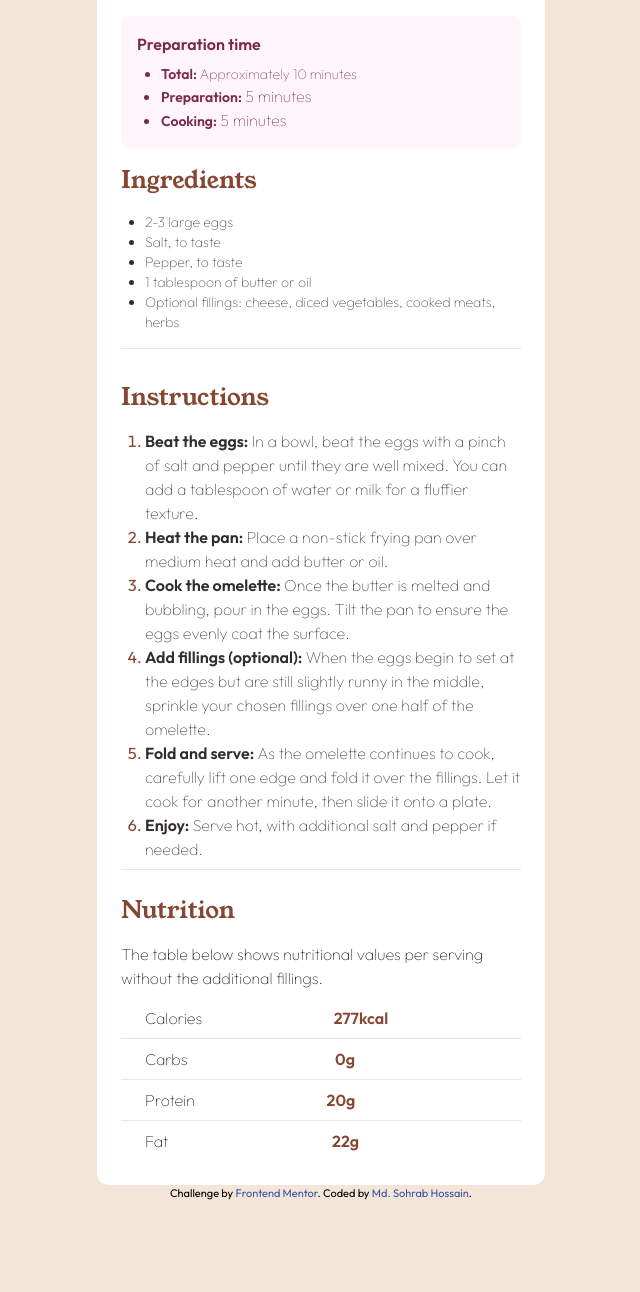
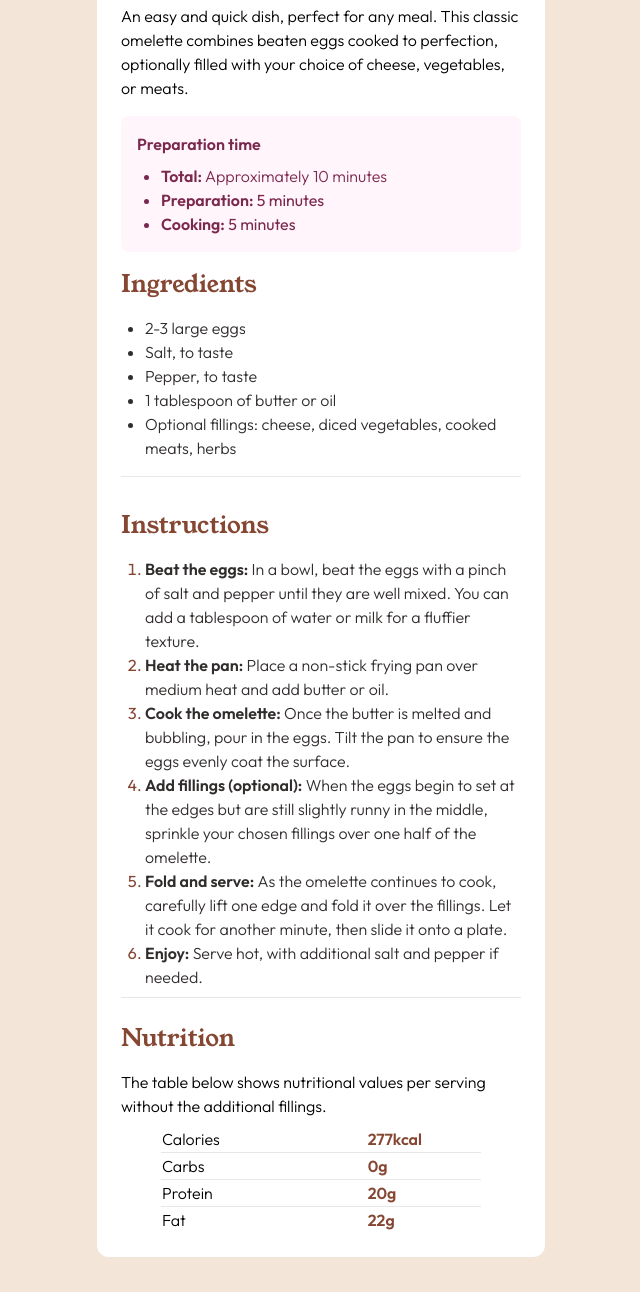
Before and after one commit to planner-sohrab/recipe-page, a plain HTML site: page index.html in a window 1280 px wide. Shown: the part 351-1643 px from the top of the page, without its empty margins (319-959 px from the left). Before the commit the page ends 1552 px from the top, so only its background shows below. Drawn offline with nearby package versions, Linux system fonts and the light colour scheme.

Commit message:
second commit

```diff
--- a/index.html
+++ b/index.html
@@ -61,8 +61,8 @@
     </style>
   </head>
   <body class="bg-Stone-100">
-    <div class="container min-h-screen flex justify-center items-center">
-      <div class="card max-w-md bg-White rounded-xl p-6">
+    <div class="container flex justify-center items-center">
+      <div class="card max-w-md bg-White rounded-xl p-6 my-16">
         <div class="image overflow-hidden">
           <img
             src="assets/images/image-omelette.jpeg"
@@ -71,7 +71,7 @@
           />
         </div>
         <h1 class="text-3xl mt-4 py-2 font-serif">Simple Omelette Recipe</h1>
-        <p class="mt-4 text-sm font-thin mb-4">
+        <p class="mt-4 font-light mb-4">
           An easy and quick dish, perfect for any meal. This classic omelette
           combines beaten eggs cooked to perfection, optionally filled with your
           choice of cheese, vegetables, or meats.
@@ -79,23 +79,22 @@
         <div class="preparation bg-Rose-50 p-4 rounded-lg">
           <h3 class="text-Rose-800 font-semibold mb-2">Preparation time</h3>
           <ul class="list-disc pl-6">
-            <li class="text-sm font-normal">
-              <span class="text-sm font-semibold">Total:</span>
-              <span class="font-thin">Approximately 10 minutes</span>
+            <li class="font-light">
+              <span class="font-semibold">Total:</span>
+              <span>Approximately 10 minutes</span>
             </li>
             <li>
-              <span class="text-sm font-semibold">Preparation:</span
-              ><span class="font-thin"> 5 minutes</span>
+              <span class="font-semibold">Preparation:</span
+              ><span> 5 minutes</span>
             </li>
             <li>
-              <span class="text-sm font-semibold">Cooking:</span
-              ><span class="font-thin"> 5 minutes</span>
+              <span class="font-semibold">Cooking:</span><span> 5 minutes</span>
             </li>
           </ul>
         </div>
         <div class="ingredients mb-4">
           <h2 class="font-serif text-Brown-800 text-2xl py-4">Ingredients</h2>
-          <ul class="list-disc font-thin px-6 text-Brown-800 text-sm">
+          <ul class="list-disc font-light px-6 text-Brown-800">
             <li class="text-Stone-900">2-3 large eggs</li>
             <li class="text-Stone-900">Salt, to taste</li>
             <li class="text-Stone-900">Pepper, to taste</li>
@@ -111,7 +110,7 @@
           <ol class="list-decimal text-Brown-800 pl-6">
             <li class="">
               <span class="font-semibold text-Stone-900">Beat the eggs:</span>
-              <span class="font-thin text-Stone-900"
+              <span class="font-light text-Stone-900"
                 >In a bowl, beat the eggs with a pinch of salt and pepper until
                 they are well mixed. You can add a tablespoon of water or milk
                 for a fluffier texture.</span
@@ -119,7 +118,7 @@
             </li>
             <li>
               <span class="font-semibold text-Stone-900">Heat the pan:</span>
-              <span class="font-thin text-Stone-900"
+              <span class="font-light text-Stone-900"
                 >Place a non-stick frying pan over medium heat and add butter or
                 oil.</span
               >
@@ -128,7 +127,7 @@
               <span class="font-semibold text-Stone-900"
                 >Cook the omelette:</span
               >
-              <span class="font-thin text-Stone-900"
+              <span class="font-light text-Stone-900"
                 >Once the butter is melted and bubbling, pour in the eggs. Tilt
                 the pan to ensure the eggs evenly coat the surface.</span
               >
@@ -137,7 +136,7 @@
               <span class="font-semibold text-Stone-900"
                 >Add fillings (optional):</span
               >
-              <span class="font-thin text-Stone-900"
+              <span class="font-light text-Stone-900"
                 >When the eggs begin to set at the edges but are still slightly
                 runny in the middle, sprinkle your chosen fillings over one half
                 of the omelette.</span
@@ -145,7 +144,7 @@
             </li>
             <li>
               <span class="font-semibold text-Stone-900">Fold and serve:</span>
-              <span class="font-thin text-Stone-900"
+              <span class="font-light text-Stone-900"
                 >As the omelette continues to cook, carefully lift one edge and
                 fold it over the fillings. Let it cook for another minute, then
                 slide it onto a plate.</span
@@ -153,7 +152,7 @@
             </li>
             <li>
               <span class="font-semibold text-Stone-900">Enjoy:</span>
-              <span class="font-thin text-Stone-900"
+              <span class="font-light text-Stone-900"
                 >Serve hot, with additional salt and pepper if needed.</span
               >
             </li>
@@ -162,23 +161,41 @@
         <hr class="my-2" />
         <div class="nutrition mt-2">
           <h2 class="font-serif text-Brown-800 text-2xl py-4">Nutrition</h2>
-          <p class="font-thin mb-2">
+          <p class="font-light mb-2">
             The table below shows nutritional values per serving without the
             additional fillings.
           </p>
-          <p class="font-thin border-b py-2 px-6">
+          <table class="font-light mx-auto w-[80%]">
+            <tr class="border-b py-4 px-6">
+              <td>Calories</td>
+              <td class="pl-32 text-Brown-800 font-semibold">277kcal</td>
+            </tr>
+            <tr class="border-b py-4 px-6">
+              <td>Carbs</td>
+              <td class="pl-32 text-Brown-800 font-semibold">0g</td>
+            </tr>
+            <tr class="border-b py-4 px-6">
+              <td>Protein</td>
+              <td class="pl-32 text-Brown-800 font-semibold">20g</td>
+            </tr>
+            <tr class="py-4 px-6">
+              <td>Fat</td>
+              <td class="pl-32 text-Brown-800 font-semibold">22g</td>
+            </tr>
+          </table>
+          <!-- <p class="font-light border-b py-2 px-6">
             Calories
             <span class="ml-32 text-Brown-800 font-semibold">277kcal</span>
           </p>
-          <p class="font-thin border-b py-2 px-6">
+          <p class="font-light border-b py-2 px-6">
             Carbs <span class="ml-36 text-Brown-800 font-semibold">0g</span>
           </p>
-          <p class="font-thin border-b py-2 px-6">
+          <p class="font-light border-b py-2 px-6">
             Protein <span class="ml-32 text-Brown-800 font-semibold">20g</span>
           </p>
-          <p class="font-thin py-2 px-6">
+          <p class="font-light py-2 px-6">
             Fat <span class="ml-40 text-Brown-800 font-semibold">22g</span>
-          </p>
+          </p> -->
         </div>
       </div>
     </div>
```
